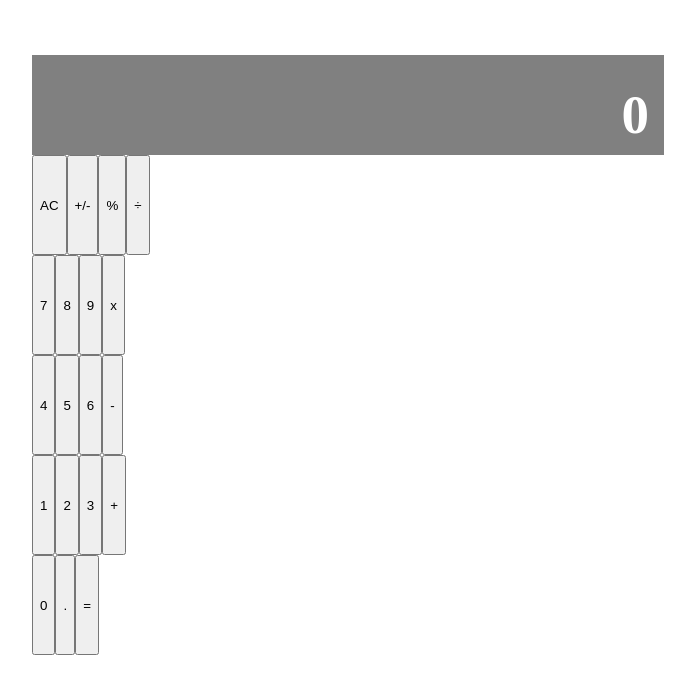
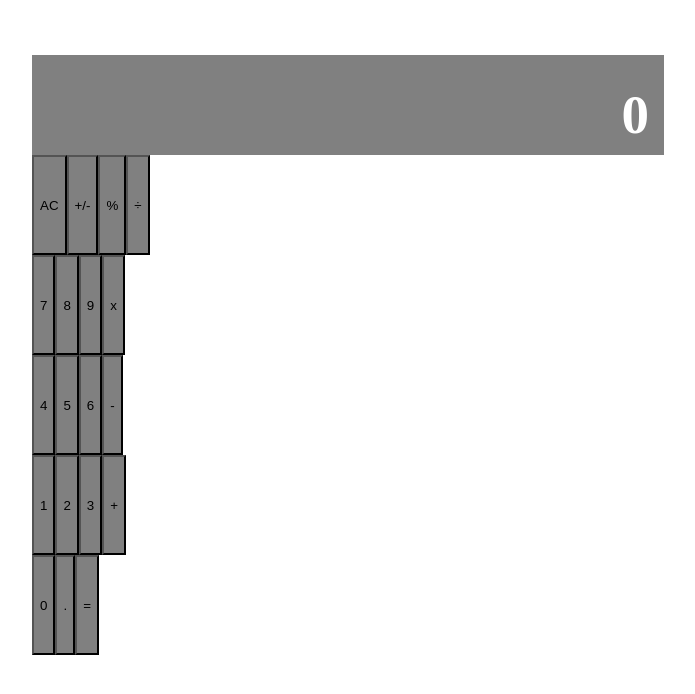
Before and after one commit to ansaryergesh/calculator, a React (Create React App) app: page / in a window 1280 px wide. Shown: the top 694 px of the page, without its empty margins (292-987 px from the left). Built offline with nearby package versions, Linux system fonts and the light colour scheme.

Commit message:
styled button

```diff
--- a/src/components/Button.js
+++ b/src/components/Button.js
@@ -1,17 +1,27 @@
 import React from 'react';
 import PropTypes from 'prop-types';
 
-const Button = (props) => {
-  const { name } = props;
+const Button = ({ name, color, wide }) => {
+  const style = {
+    wide: wide? '50%' : '25%',
+    backgroundColor: color,
+  }
   return (
-    <button type="button">
+    <button type="button" style={style}>
       {name}
     </button>
   );
 };
 
 Button.propTypes = {
-  name: PropTypes.string.isRequired,
+  name: PropTypes.string,
+  wide: PropTypes.bool,
+  color: PropTypes.string,
 };
 
+Button.defaultProps = {
+  wide: false,
+  color: 'gray',
+}
+
 export default Button;
--- a/src/components/ButtonPanel.css
+++ b/src/components/ButtonPanel.css
@@ -1,9 +1,6 @@
-.ButtonPanel {
-    display: flex;
-    flex-direction: column;
-}
-
-.Button-group {
-    display: flex;
-    min-height: 100px;
-}
+    .Button-group {
+        display: flex;
+        min-height: 100px;
+        border: none;
+        cursor: pointer;
+    }
```
